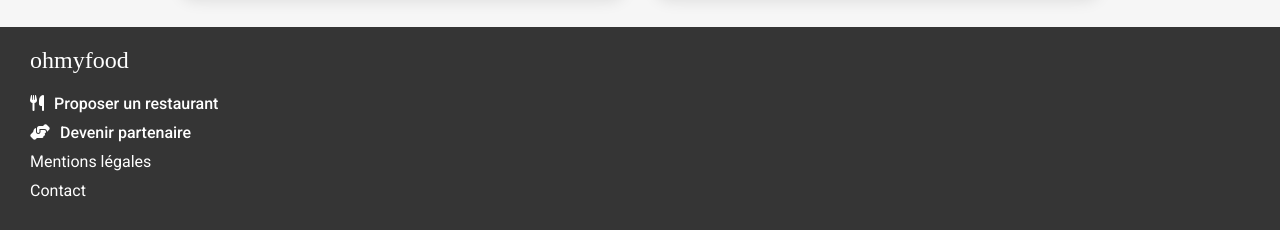
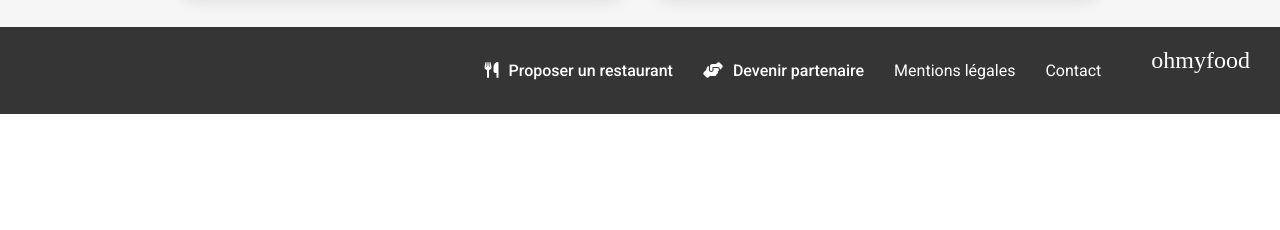
Before and after one commit to Karlito14/projet3OhMyFood, a website: page index.html in a window 1280 px wide. Shown: the part 1341-1571 px from the top of the page. After the commit the page ends 1455 px from the top, so only its background shows below. Drawn offline with Linux system fonts and the light colour scheme; a web font is replaced by a local one.

Commit message:
footer responsive

```diff
--- a/sass/style.scss
+++ b/sass/style.scss
@@ -299,16 +299,34 @@
     list-style-type: none;
     padding: 20px 30px;
 
+    @media(min-width: 768px) {
+        display: flex;
+        flex-direction: row-reverse;
+    }
+
     &__title{
         font-family: $font-title;
         font-weight: 400;
         margin-bottom: 20px;
+
+        @media(min-width: 768px) {
+            margin-left: 50px;
+        }
     }
 
     &__ul {
+        @media(min-width: 768px) {
+            display: flex;
+            align-items: center;
+        }
 
         &__li{
             margin-bottom: 10px;
+
+            @media(min-width: 768px) {
+                margin-bottom: 0;
+                margin-left: 30px;
+            }
 
             &__lien {
                 color: white;
```
Also changed, not shown: assets/style.css, 1 other file.
